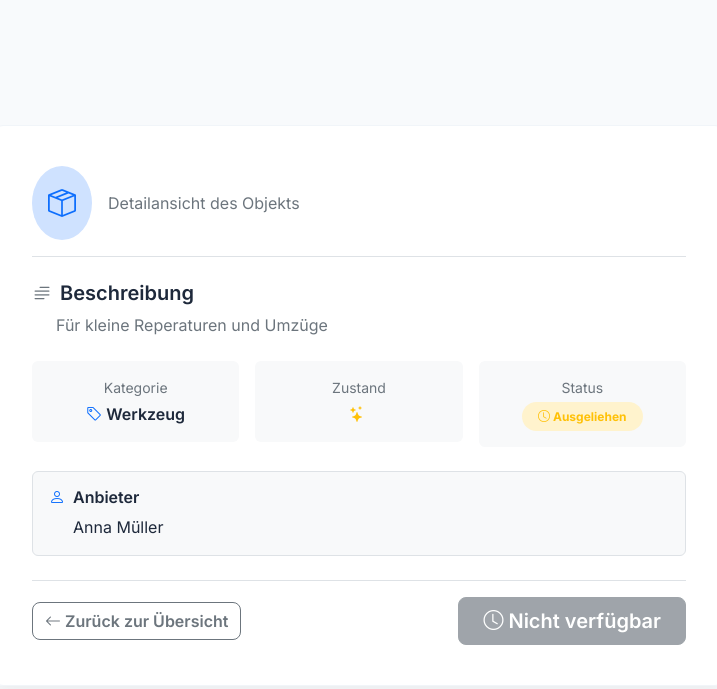
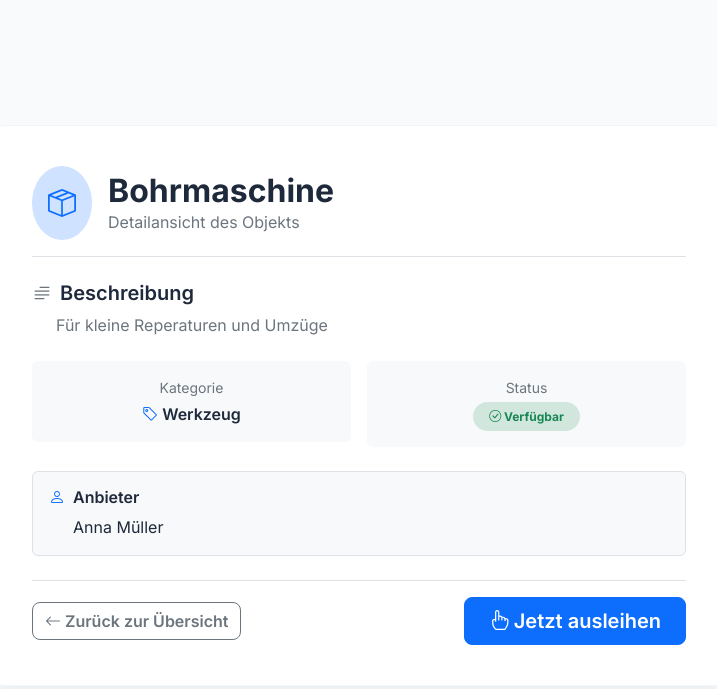
Before and after one commit to wendysharonial-sudo/Locallend-Gruppe-5, a Flask app: page /item/1 in a window 1280 px wide. Shown: the part 63-752 px from the top of the page, without its empty margins (281-998 px from the left). Run offline with Flask 3, Linux system fonts and the light colour scheme.

Commit message:
updated templates

```diff
--- a/templates/edit_item.html
+++ b/templates/edit_item.html
@@ -18,11 +18,11 @@
                 </div>
 
                 <!-- Die ID des Objekts wird in der URL übergeben, z.B. /edit_item/5 -->
-                <form action="/edit_item/{{ item.id }}" method="POST">
+                <form action="/edit_item/{{ item.id_id }}" method="POST">
                     <div class="mb-4">
                         <label for="name" class="form-label fw-semibold">Name von dem Objekt</label>
                         <!-- 'value' wird vom Backend mit dem aktuellen Namen gefüllt -->
-                        <input type="text" class="form-control" id="name" name="name" value="{{ item.name }}" required>
+                        <input type="text" class="form-control" id="name" name="name" value="{{ item.title }}" required>
                     </div>
 
                     <div class="mb-4">
--- a/templates/item_detail.html
+++ b/templates/item_detail.html
@@ -1,6 +1,6 @@
 {% extends "base.html" %}
 
-{% block title %}{{ item.name }} - LocalLend{% endblock %}
+{% block title %}{{ item.title }} - LocalLend{% endblock %}
 
 {% block content %}
 <div class="container mt-4 pt-3">
@@ -13,7 +13,7 @@
                         <i class="bi bi-box-seam fs-3"></i>
                     </div>
                     <div>
-                        <h2 class="fw-bold mb-0">{{ item.name }}</h2>
+                        <h2 class="fw-bold mb-0">{{ item.title }}</h2>
                         <p class="text-secondary mb-0">Detailansicht des Objekts</p>
                     </div>
                 </div>
@@ -26,22 +26,16 @@
 
                 <!-- Infos als Karten-Grid -->
                 <div class="row g-3 mb-4">
-                    <div class="col-md-4">
+                    <div class="col-md-6">
                         <div class="bg-light rounded p-3 text-center">
                             <small class="text-secondary d-block mb-1">Kategorie</small>
                             <span class="fw-semibold"><i class="bi bi-tag text-primary me-1"></i>{{ item.category }}</span>
                         </div>
                     </div>
-                    <div class="col-md-4">
-                        <div class="bg-light rounded p-3 text-center">
-                            <small class="text-secondary d-block mb-1">Zustand</small>
-                            <span class="fw-semibold"><i class="bi bi-stars text-warning me-1"></i>{{ item.condition }}</span>
-                        </div>
-                    </div>
-                    <div class="col-md-4">
+                    <div class="col-md-6">
                         <div class="bg-light rounded p-3 text-center">
                             <small class="text-secondary d-block mb-1">Status</small>
-                            {% if item.status == 'available' %}
+                            {% if item.availability == 'available' %}
                                 <span class="badge bg-success-subtle text-success px-3 py-2 rounded-pill">
                                     <i class="bi bi-check-circle"></i> Verfügbar
                                 </span>
@@ -67,8 +61,8 @@
                     <a href="/browse" class="btn btn-outline-secondary btn-custom">
                         <i class="bi bi-arrow-left"></i> Zurück zur Übersicht
                     </a>
-                    {% if item.status == 'available' %}
-                        <a href="/request/{{ item.id }}" class="btn btn-primary btn-lg btn-custom px-4">
+                    {% if item.availability == 'available' %}
+                        <a href="/browse" class="btn btn-primary btn-lg btn-custom px-4">
                             <i class="bi bi-hand-index"></i> Jetzt ausleihen
                         </a>
                     {% else %}
--- a/templates/items.html
+++ b/templates/items.html
@@ -41,7 +41,7 @@
                         <div class="d-flex justify-content-between align-items-center mt-3">
                             <!-- Dynamischer Status (Verfügbar/Ausgeliehen) -->
                             <span class="badge bg-success-subtle text-success px-3 py-2 rounded-pill">
-                                <i class="bi bi-check-circle"></i> {{ item.status }}
+                                <i class="bi bi-check-circle"></i> {{ item.availability }}
                             </span>
                             <button class="btn btn-outline-primary btn-sm btn-custom">Ausleihen</button>
                         </div>
```
